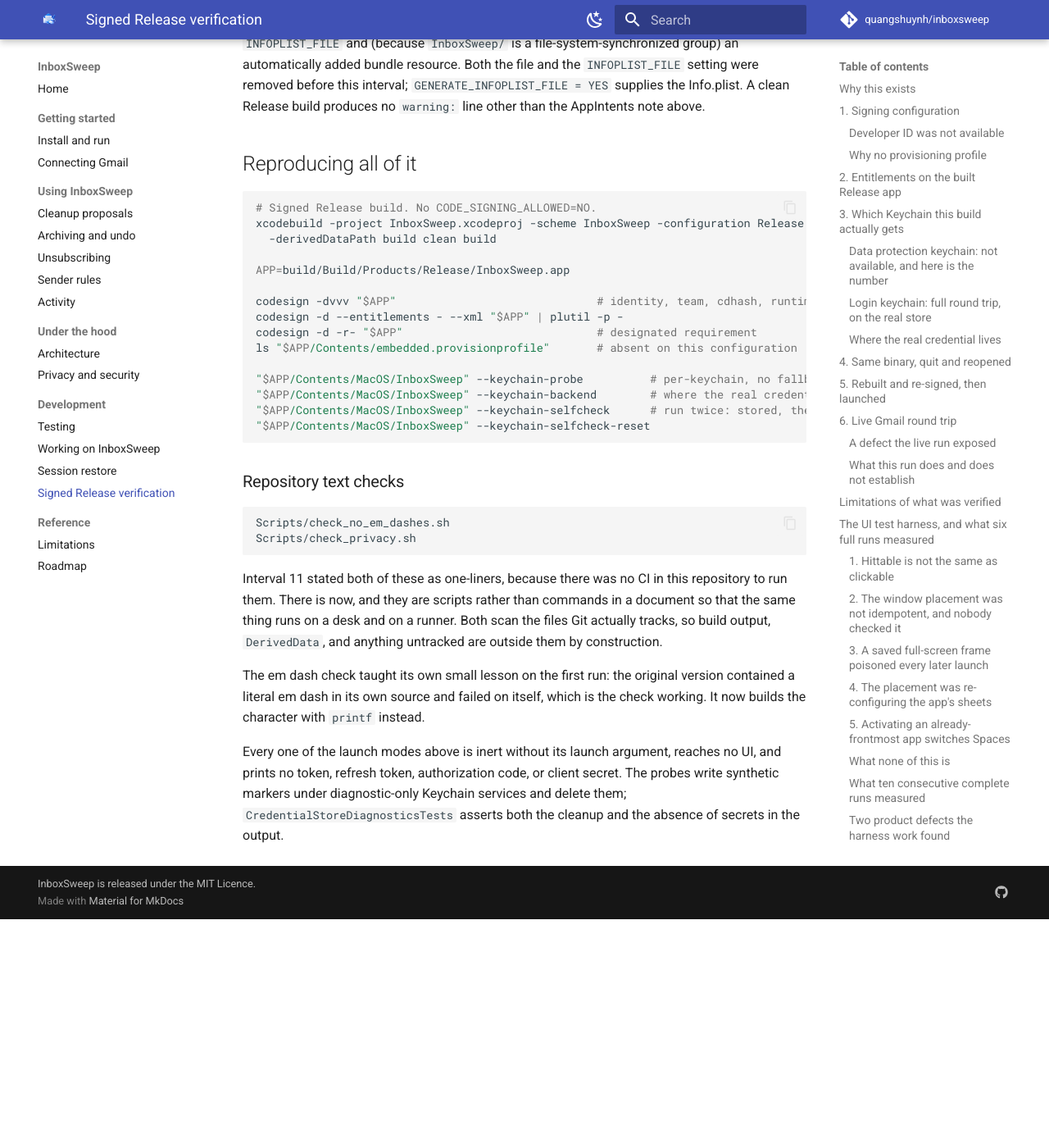
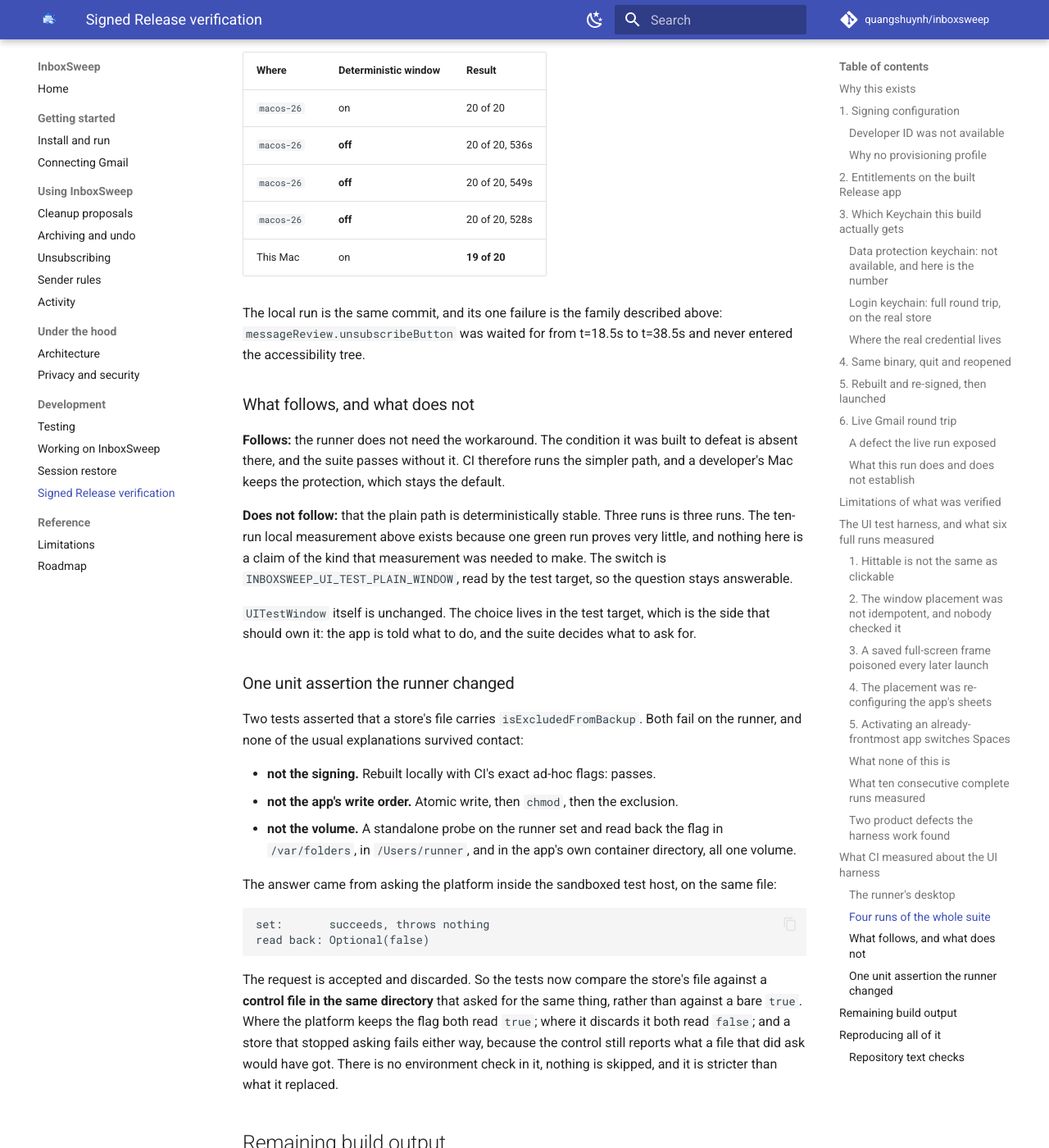
Before and after one commit to quangshuynh/inboxsweep, an MkDocs documentation site: the page built from docs/release-verification.md, in a window 1280 px wide and 1400 px high, scrolled down 10185 px. Shown: the whole window at 82% size. Built offline with MkDocs 1.6.1 and Material for MkDocs 9.7.7, drawn with Linux system fonts in a browser that asks for light colours; comment, search, counter and statistics services are not loaded; before the commit the page ends 11306 px from its top, so only the background shows below that; some of the changed text lies outside the part shown.

Commit message:
Assert what the store promises, against a control file rather than against true
The runner finally answered the question, on the same file the test looks at, inside the same
sandboxed test host:

    set:       succeeds, throws nothing
    read back: Optional(false)

The request to exclude the file from backups is accepted and discarded. Not the signing, which
was ruled out by rebuilding locally with CI's exact ad-hoc flags. Not the write order, which is
atomic write, chmod, exclude. Not the volume, which set and read back the flag in /var/folders,
in /Users/runner, and in the app's own container directory. The store does the right thing and
the platform declines to keep it, silently.

So the two tests now compare the store's file against a control file in the same directory that
asked for exactly the same thing. Where the platform keeps the flag, both read true. Where it
discards it, both read false. A store that stopped asking fails in either case, because the
control still reports what a file that did ask would have got.

That is stricter than what it replaced, not looser: the old assertion could only ever say
whether this machine keeps backup-exclusion flags, and it said it in a way that read like the
store was broken. There is no environment check in the new one, nothing is skipped, and no
assertion is conditioned on which machine is running.

The third plain-window run came in at 20 of 20 in 528s, so the recorded measurement is three
runs rather than two. Both numbers are written down in the verification page as three runs and
not as a stability claim.

````diff
--- a/docs/release-verification.md
+++ b/docs/release-verification.md
@@ -397,7 +397,74 @@
 
 ## What CI measured about the UI harness
 
-PLACEHOLDER
+The section above ends by saying that what would settle the question is a machine with nothing
+else running, and that whether the full-screen workaround is needed at all on a clean runner was
+an open question. A GitHub-hosted `macos-26` runner is that machine, and it is the same OS build
+and the same Xcode as this one: macOS 26.6.2 (25G83), Xcode 26.6 (17F113).
+
+### The runner's desktop
+
+Asked before anything was launched, with `System Events`:
+
+```
+Foreground-capable processes:
+Finder
+```
+
+One. That is the clean desktop the ten-run measurement could not get, and it is the direct
+answer to the contention this harness exists for.
+
+### Four runs of the whole suite
+
+| Where | Deterministic window | Result |
+| --- | --- | --- |
+| `macos-26` | on | 20 of 20 |
+| `macos-26` | **off** | 20 of 20, 536s |
+| `macos-26` | **off** | 20 of 20, 549s |
+| `macos-26` | **off** | 20 of 20, 528s |
+| This Mac | on | **19 of 20** |
+
+The local run is the same commit, and its one failure is the family described above:
+`messageReview.unsubscribeButton` was waited for from t=18.5s to t=38.5s and never entered the
+accessibility tree.
+
+### What follows, and what does not
+
+**Follows:** the runner does not need the workaround. The condition it was built to defeat is
+absent there, and the suite passes without it. CI therefore runs the simpler path, and a
+developer's Mac keeps the protection, which stays the default.
+
+**Does not follow:** that the plain path is deterministically stable. Three runs is three runs.
+The ten-run local measurement above exists because one green run proves very little, and nothing
+here is a claim of the kind that measurement was needed to make. The switch is
+`INBOXSWEEP_UI_TEST_PLAIN_WINDOW`, read by the test target, so the question stays answerable.
+
+`UITestWindow` itself is unchanged. The choice lives in the test target, which is the side that
+should own it: the app is told what to do, and the suite decides what to ask for.
+
+### One unit assertion the runner changed
+
+Two tests asserted that a store's file carries `isExcludedFromBackup`. Both fail on the runner,
+and none of the usual explanations survived contact:
+
+- **not the signing.** Rebuilt locally with CI's exact ad-hoc flags: passes.
+- **not the app's write order.** Atomic write, then `chmod`, then the exclusion.
+- **not the volume.** A standalone probe on the runner set and read back the flag in
+  `/var/folders`, in `/Users/runner`, and in the app's own container directory, all one volume.
+
+The answer came from asking the platform inside the sandboxed test host, on the same file:
+
+```
+set:       succeeds, throws nothing
+read back: Optional(false)
+```
+
+The request is accepted and discarded. So the tests now compare the store's file against a
+**control file in the same directory** that asked for the same thing, rather than against a bare
+`true`. Where the platform keeps the flag both read `true`; where it discards it both read
+`false`; and a store that stopped asking fails either way, because the control still reports what
+a file that did ask would have got. There is no environment check in it, nothing is skipped, and
+it is stricter than what it replaced.
 
 ## Remaining build output
 
--- a/docs/testing.md
+++ b/docs/testing.md
@@ -81,8 +81,16 @@
 exists because of it, and puts the app on a full-screen Space of its own so there is nothing left
 to be behind.
 
-A hosted runner is the clean-desktop experiment that machine could not provide. What it found is
-recorded in [Signed Release verification](release-verification.md#what-ci-measured-about-the-ui-harness).
+A hosted runner is the clean-desktop experiment that machine could not provide, and it reported
+exactly one foreground-capable process: Finder. The suite passed 20 of 20 there with the harness
+on, and 20 of 20 three times with it **off**, against 19 of 20 for the same commit on the machine
+it was written on.
+
+So the runner does not need the workaround, and CI runs without it while a developer's Mac keeps
+it, which stays the default. Three runs is not a claim that the plain path is deterministically
+stable, and it is not written down as one. The full measurement, including the one unit assertion
+the runner changed, is in
+[Signed Release verification](release-verification.md#what-ci-measured-about-the-ui-harness).
 
 ## Checking that a sign-in survives a relaunch
 
````
Also changed, not shown: 4 other files.
